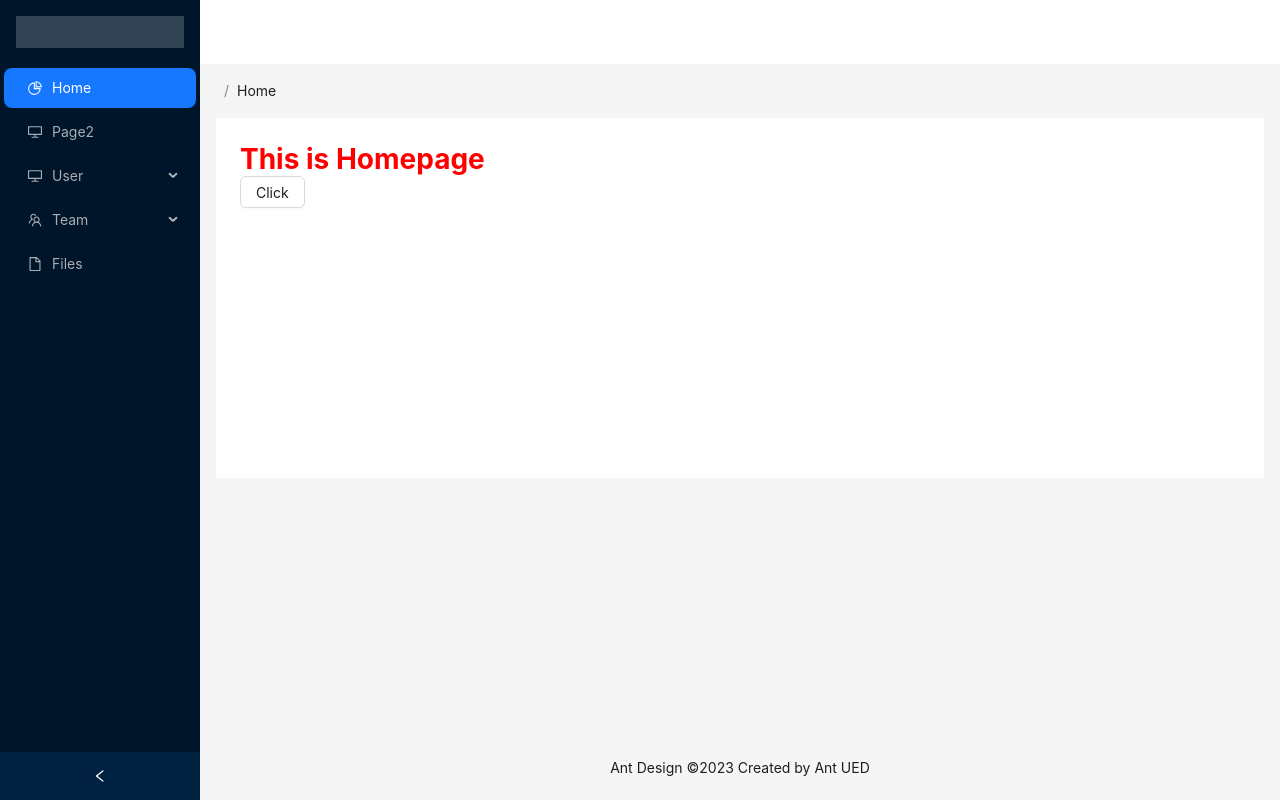
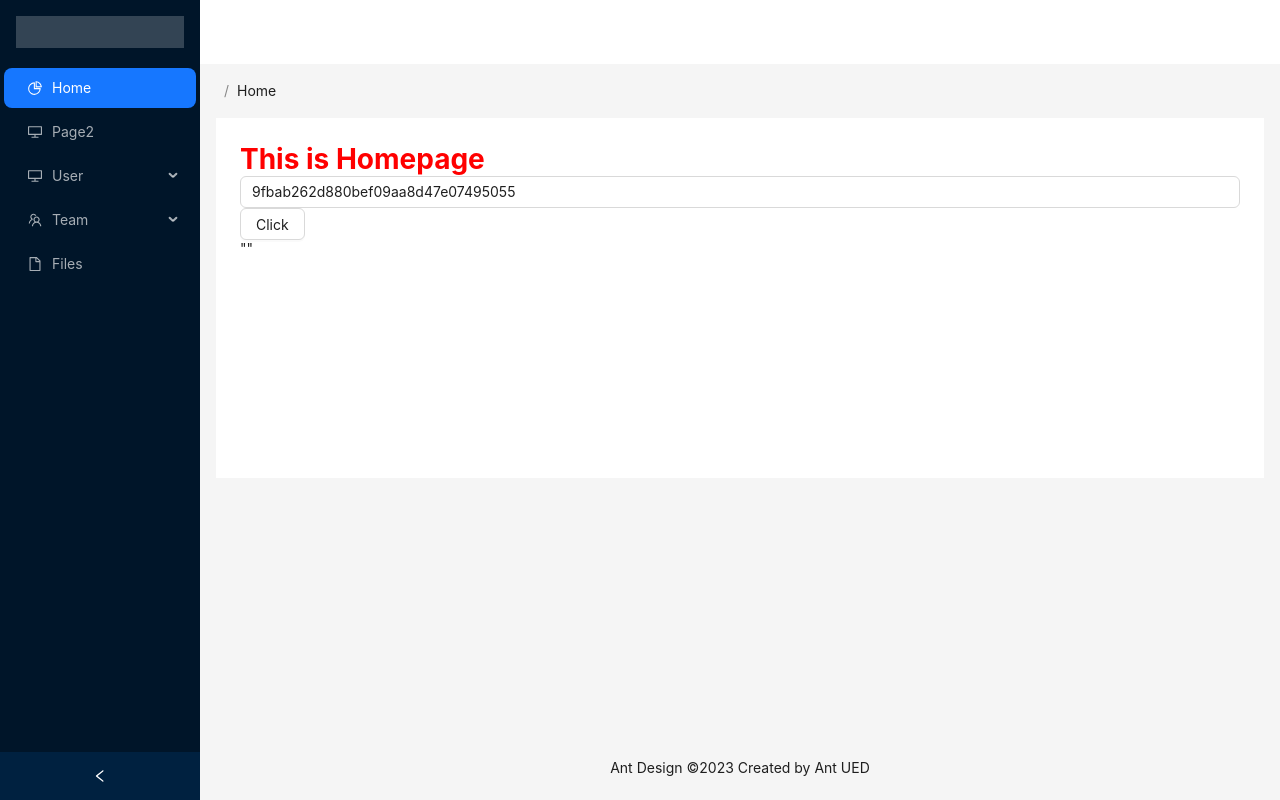
Before and after one commit to 2023-S1-COMP90024-TEAM60/Project-frontend, a Next.js app: page /home in a window 1280 px wide. Built offline with nearby package versions, Linux system fonts and the light colour scheme.

Commit message:
add axios api

```diff
--- a/package.json
+++ b/package.json
@@ -17,6 +17,7 @@
     "axios": "^1.4.0",
     "eslint": "^8.39.0",
     "eslint-config-next": "13.3.1",
+    "http-status-codes": "^2.2.0",
     "next": "13.3.1",
     "react": "18.2.0",
     "react-dom": "18.2.0",
--- a/src/components/AppLayout.tsx
+++ b/src/components/AppLayout.tsx
@@ -7,7 +7,7 @@ import {
 import { ReactNode, useState } from 'react'
 import { Breadcrumb, Layout, Menu, MenuProps, theme } from 'antd';
 import { useRouter } from 'next/router';
-import { useBreadcrumbPath } from '@/hooks/useBreadcrumbPath';
+import { useBreadcrumbPath } from '@/utils/hooks/useBreadcrumbPath';
 interface Props {
   children?: ReactNode
 }
--- a/src/pages/api/hello.ts
+++ /dev/null
@@ -1,13 +0,0 @@
-// Next.js API route support: https://nextjs.org/docs/api-routes/introduction
-import type { NextApiRequest, NextApiResponse } from 'next'
-
-type Data = {
-  name: string
-}
-
-export default function handler(
-  req: NextApiRequest,
-  res: NextApiResponse<Data>
-) {
-  res.status(200).json({ name: 'John Doe' })
-}
--- a/src/pages/home.tsx
+++ b/src/pages/home.tsx
@@ -1,21 +1,31 @@
 // export default Page
 import Head from "next/head";
 import styles from '@/styles/home.module.scss'
-import { Button } from "antd";
-import axios from "axios";
+import { Button, Input } from "antd";
+import { useState } from "react";
+import { StatusCodes } from "http-status-codes";
+import { getDoc } from "@/utils/api/api";
 
 export default function Home() {
+  const [value, setValue] = useState('9fbab262d880bef09aa8d47e07495055')
+  const [data, setData] = useState('')
   const fetchData = async () => {
-    const response = await axios(`http://localhost:8000/api/v1/hello`, {
-      method: 'GET',
-    });
-    console.log(response.data.message)
+    const response = await getDoc(value)
+    if (response.status === StatusCodes.OK) {
+      setData(response.data);
+    } else {
+      setData('no data')
+    }
   };
 
-  const handleClick = (event: React.MouseEvent) => {
-    event.preventDefault();
+  const handleClick = (e: React.MouseEvent) => {
+    e.preventDefault();
     fetchData();
   };
+
+  const handleChange = (e: React.ChangeEvent<HTMLInputElement>) => {
+    setValue(e.target.value)
+  }
 
   return (
     <>
@@ -24,7 +34,9 @@ export default function Home() {
         <link rel="icon" href="/favicon.ico" />
       </Head>
       <h1 className={styles.msg}>This is Homepage</h1>
+      <Input placeholder="Basic usage" onChange={handleChange} defaultValue="9fbab262d880bef09aa8d47e07495055"/>
       <Button onClick={handleClick}>Click</Button>
+      <div>{JSON.stringify(data)}</div>
     </>
   );
 }
--- /dev/null
+++ b/src/utils/api/api.tsx
@@ -0,0 +1,7 @@
+import axios from 'axios';
+
+const baseUrl = 'http://localhost:8000/api/v1';
+
+export const getDoc = (value: string) => axios(`${baseUrl}/docs/${value}`, {
+  method: 'GET',
+});
--- a/src/hooks/useBreadcrumbPath.tsx
+++ b/src/utils/hooks/useBreadcrumbPath.tsx
@@ -1,4 +1,4 @@
-import { toPascalCase } from "@/functions/pascalCase";
+import { toPascalCase } from "@/utils/functions/pascalCase";
 import { useRouterPath } from "./useRouterPath"
 
 export const useBreadcrumbPath = () => {
```
Also changed, not shown: src/utils/functions/pascalCase.tsx (renamed from src/functions/pascalCase.tsx), src/utils/hooks/useRouterPath.tsx (renamed from src/hooks/useRouterPath.tsx), 1 other file (tests, documents, lock files or other folders).
